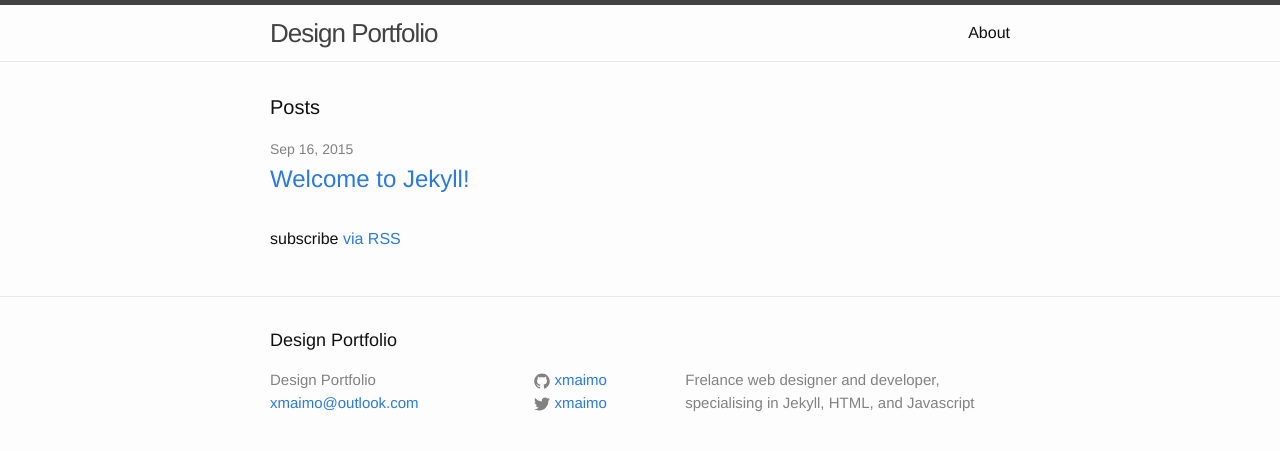
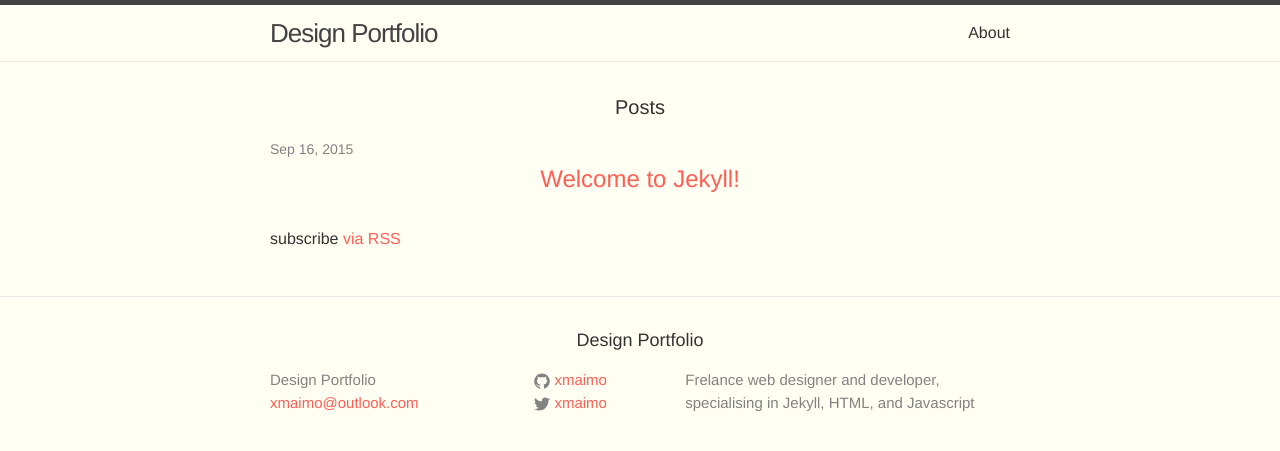
Before and after one commit to xmaimo/designer-portfolio, a Jekyll site: the page built from index.html, in a window 1280 px wide. Shown: the top 451 px of the page. Built offline with Jekyll 4.4.1, drawn with Linux system fonts in a browser that asks for light colours.

Commit message:
Adding sass styles

```diff
--- a/_sass/_base.scss
+++ b/_sass/_base.scss
@@ -7,8 +7,6 @@
   margin: 0;
   padding: 0;
 }
-
-
 
 /**
  * Basic styling
@@ -23,8 +21,6 @@
   -webkit-text-size-adjust: 100%;
 }
 
-
-
 /**
  * Set `margin-bottom` to maintain vertical rhythm
  */
@@ -35,8 +31,6 @@
   margin-bottom: $spacing-unit / 2;
 }
 
-
-
 /**
  * Images
  */
@@ -44,8 +38,6 @@
   max-width: 100%;
   vertical-align: middle;
 }
-
-
 
 /**
  * Figures
@@ -57,8 +49,6 @@
 figcaption {
   font-size: $small-font-size;
 }
-
-
 
 /**
  * Lists
@@ -74,16 +64,33 @@
   }
 }
 
-
-
 /**
  * Headings
  */
 h1, h2, h3, h4, h5, h6 {
-    font-weight: 300;
+  font-weight: 500;
+  text-align: center;
 }
 
+.mega {
+  font-size: $mega-font-size;
+}
 
+h1 .h1 {
+  font-size: $h1-font-size;
+}
+
+h2 .h2 {
+  font-size: $h2-font-size;
+}
+
+h3 .h3 {
+  font-size: $h3-font-size;
+}
+
+h4 .h4 {
+  font-size: $h4-font-size;
+}
 
 /**
  * Links
@@ -91,18 +98,13 @@
 a {
   color: $brand-color;
   text-decoration: none;
-
-    &:visited {
-        color: darken($brand-color, 15%);
-    }
+  transition: 0.2s;
 
   &:hover {
-        color: $text-color;
+    color: $blue-color;
     text-decoration: underline;
   }
 }
-
-
 
 /**
  * Blockquotes
@@ -119,8 +121,6 @@
     margin-bottom: 0;
   }
 }
-
-
 
 /**
  * Code formatting
@@ -148,14 +148,12 @@
   }
 }
 
-
-
 /**
  * Wrapper
  */
 .wrapper {
   max-width: -webkit-calc(#{$content-width} - (#{$spacing-unit} * 2));
-    max-width:         calc(#{$content-width} - (#{$spacing-unit} * 2));
+  max-width: calc(#{$content-width} - (#{$spacing-unit} * 2));
   margin-right: auto;
   margin-left: auto;
   padding-right: $spacing-unit;
@@ -164,13 +162,11 @@
 
   @include media-query($on-laptop) {
     max-width: -webkit-calc(#{$content-width} - (#{$spacing-unit}));
-        max-width:         calc(#{$content-width} - (#{$spacing-unit}));
+    max-width: calc(#{$content-width} - (#{$spacing-unit}));
     padding-right: $spacing-unit / 2;
     padding-left: $spacing-unit / 2;
   }
 }
-
-
 
 /**
  * Clearfix
@@ -183,8 +179,6 @@
     clear: both;
   }
 }
-
-
 
 /**
  * Icons
--- a/css/main.scss
+++ b/css/main.scss
@@ -6,16 +6,27 @@
 
 
 // Our variables
-$base-font-family: Helvetica, Arial, sans-serif;
+$base-font-family: 'Avenir Next', Helvetica, Arial, sans-serif;
 $base-font-size:   16px;
 $small-font-size:  $base-font-size * 0.875;
 $base-line-height: 1.5;
 
+$mega-font-size: 100px;
+$h1-font-size: 70px;
+$h2-font-size: 40px;
+$h3-font-size: 30px;
+$h4-font-size: 24px;
+
 $spacing-unit:     30px;
 
-$text-color:       #111;
-$background-color: #fdfdfd;
-$brand-color:      #2a7ae2;
+$text-color:       #333;
+$background-color: #fefef3;
+$brand-color:      #fe5f55;
+
+$blue-color: #92b5bd;
+$yellow-color: #ede24e;
+$red-color: #df6d59;
+$purple-color: #6b2339;
 
 $grey-color:       #828282;
 $grey-color-light: lighten($grey-color, 40%);
```
Lines whose indentation alone changed are shown as unchanged.
